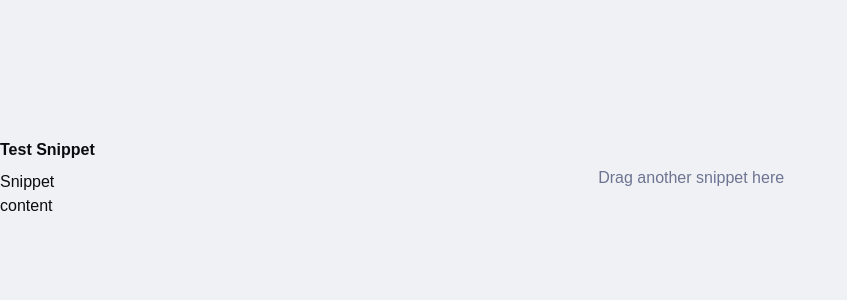
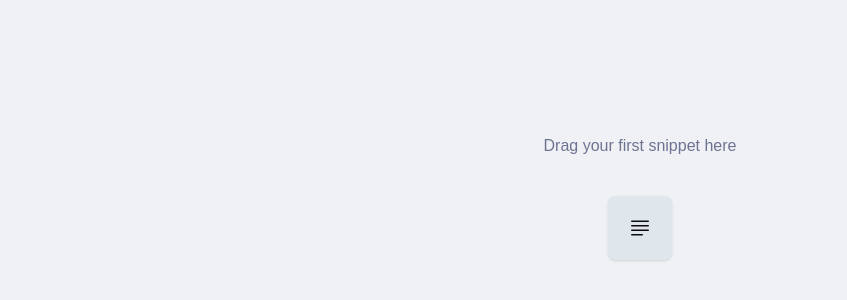
Before and after one commit to dancreightondev/snippets, a Next.js app: page / in a window 1280 px wide. Shown: the part 222-522 px from the top of the page, without its empty margins (0-847 px from the left). Built offline with nearby package versions, Linux system fonts and the light colour scheme; a web font is replaced by a local one.

Commit message:
Integrate drag-and-drop logic and state management on homepage

```diff
--- a/app/(root)/page.tsx
+++ b/app/(root)/page.tsx
@@ -1,41 +1,76 @@
 "use client";
 
 import { DndContext, DragEndEvent, DragOverlay } from "@dnd-kit/core";
-import { BaseSnippet } from "./_components/BaseSnippet";
 import { Canvas } from "./_components/Canvas";
-import { useState } from "react";
+import { useState, useEffect } from "react";
+import { Palette } from "./_components/Palette";
+import { PALETTE_SNIPPETS } from "~/app/lib/constants";
+import { renderSnippet } from "./_utils/snippets";
 
 export default function Home() {
 	const [activeId, setActiveId] = useState<string | null>(null);
+	const [canvasSnippets, setCanvasSnippets] = useState<React.ReactElement[]>(
+		[]
+	);
 
 	// eslint-disable-next-line @typescript-eslint/no-explicit-any
 	const handleDragStart = (event: any) => {
+		console.log("Starting drag of element with ID:", event.active.id);
 		setActiveId(event.active.id);
 	};
+
 	const handleDragEnd = (event: DragEndEvent) => {
+		console.log("Ending drag of element with ID:", activeId);
 		if (event.over?.id === "canvas") {
-			// Fire your custom event here
-			alert("Palette item dropped on canvas!");
+			handleSnippetDrop(activeId);
+		}
+		setActiveId(null);
+	};
+
+	useEffect(() => {
+		console.log("Canvas snippets updated:", canvasSnippets);
+	}, [canvasSnippets]);
+
+	const handleSnippetDrop = (snippetId: string | null) => {
+		if (snippetId) {
+			const snippet = PALETTE_SNIPPETS[snippetId];
+			console.log("Dropping snippet:", snippet);
+			if (snippet) {
+				const uniqueKey = `${snippet.id}-${Date.now()}-${Math.random()}`;
+				const rendered = renderSnippet(
+					{ ...snippet, id: uniqueKey },
+					false
+				);
+				if (rendered) {
+					setCanvasSnippets((prev) => [...prev, rendered]);
+				}
+			}
 		}
 	};
 
 	return (
-		<main className="flex min-h-screen items-center justify-center font-sans">
+		<main className="flex min-h-screen px-16 items-center justify-center font-sans">
 			<DndContext onDragStart={handleDragStart} onDragEnd={handleDragEnd}>
-				<BaseSnippet name="Test Snippet">
-					<span>Snippet content</span>
-				</BaseSnippet>
-				<Canvas onSnippetDrop={() => {}} className="size-full" />
 				<DragOverlay>
-					{activeId ? (
-						<BaseSnippet
-							name="Test Snippet"
-							className="pointer-events-none opacity-80"
-						>
-							<span>Snippet content</span>
-						</BaseSnippet>
-					) : null}
+					{activeId
+						? (() => {
+								const snippet = PALETTE_SNIPPETS[activeId];
+								console.log("DragOverlay snippet:", snippet);
+								if (snippet) {
+									return renderSnippet(snippet, true);
+								}
+								return null;
+							})()
+						: null}
 				</DragOverlay>
+				<div className="flex flex-col w-full">
+					<Canvas
+						onSnippetDrop={handleSnippetDrop}
+						className="size-full"
+						snippets={canvasSnippets}
+					/>
+					<Palette />
+				</div>
 			</DndContext>
 		</main>
 	);
```
